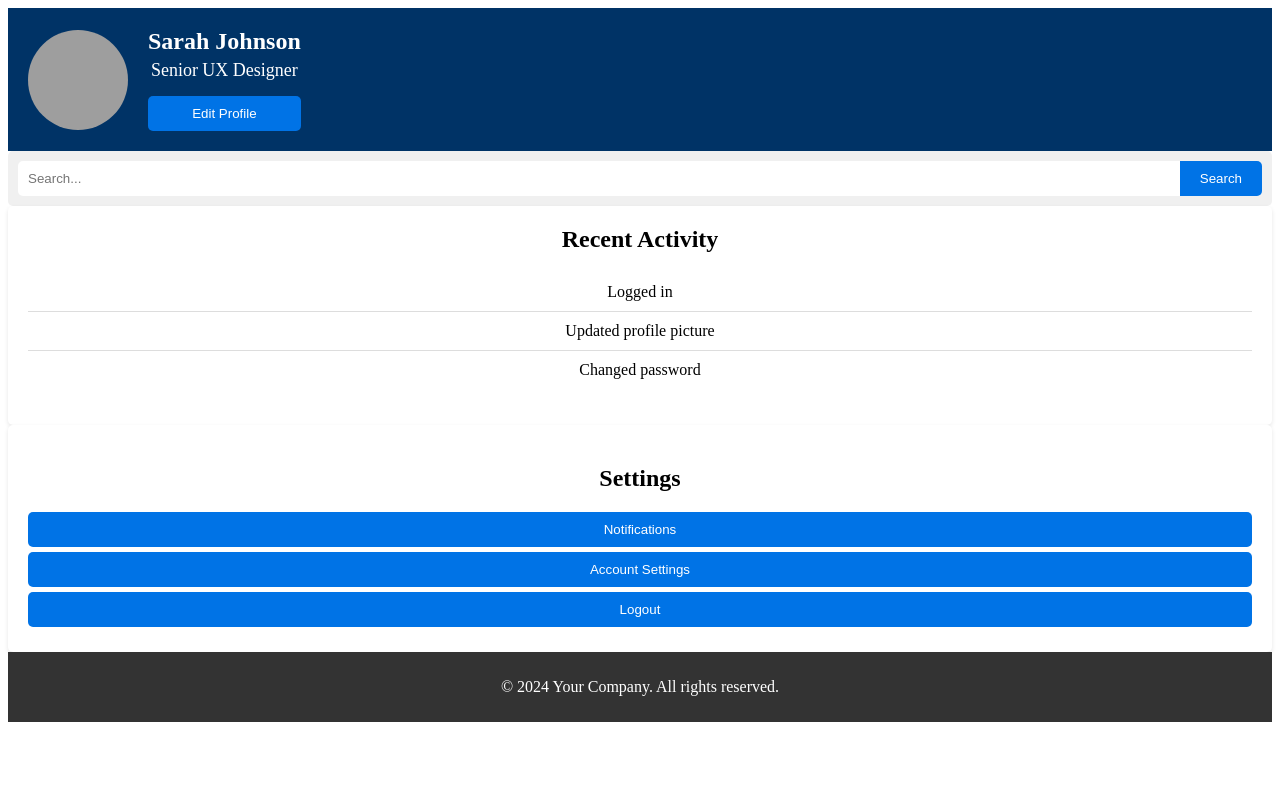
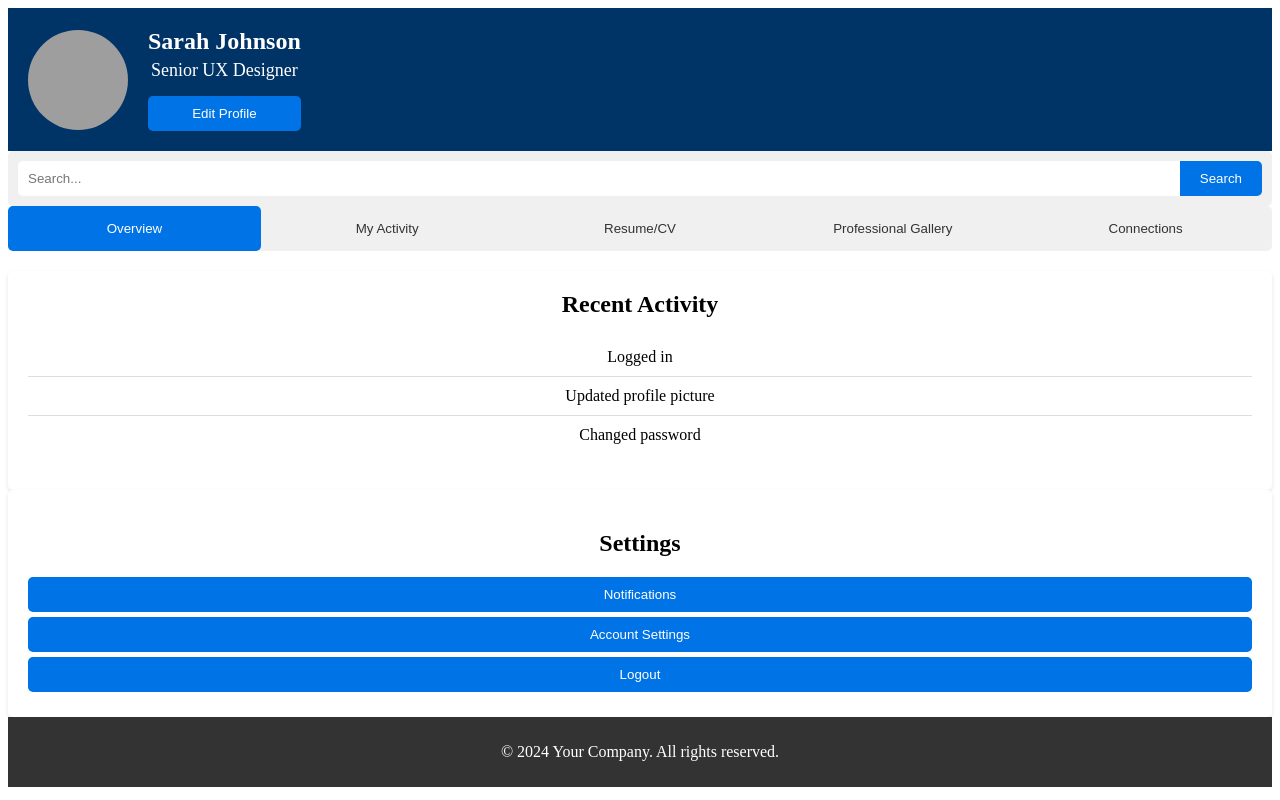
Before and after one commit to bayrp22/build2LeChat, a React (Create React App) app: page / in a window 1280 px wide. Built offline with nearby package versions, Linux system fonts and the light colour scheme; grey boxes are pictures that could not be loaded.

Commit message:
Add navigation tabs to the profile page

```diff
--- a/src/App.js
+++ b/src/App.js
@@ -4,6 +4,7 @@ import SearchBar from './components/SearchBar';
 import RecentActivity from './components/RecentActivity';
 import Settings from './components/Settings';
 import Footer from './components/Footer';
+import NavigationTabs from './components/NavigationTabs';
 import './App.css';
 
 function App() {
@@ -15,6 +16,7 @@ function App() {
     <div className="App">
       <Header />
       <SearchBar onSearch={handleSearch} />
+      <NavigationTabs />
       <RecentActivity />
       <Settings />
       <Footer />
--- /dev/null
+++ b/src/components/NavigationTabs.css
@@ -0,0 +1,23 @@
+.navigation-tabs {
+  display: flex;
+  background-color: #f0f0f0;
+  border-radius: 5px;
+  margin-bottom: 20px;
+}
+
+.navigation-tabs button {
+  flex: 1;
+  padding: 15px;
+  border: none;
+  background-color: transparent;
+  color: #333;
+  cursor: pointer;
+  border-radius: 5px;
+  transition: background-color 0.3s;
+}
+
+.navigation-tabs button.active,
+.navigation-tabs button:hover {
+  background-color: #0073e6;
+  color: white;
+}
--- /dev/null
+++ b/src/components/NavigationTabs.js
@@ -0,0 +1,16 @@
+import React from 'react';
+import './NavigationTabs.css';
+
+const NavigationTabs = () => {
+  return (
+    <div className="navigation-tabs">
+      <button className="active">Overview</button>
+      <button>My Activity</button>
+      <button>Resume/CV</button>
+      <button>Professional Gallery</button>
+      <button>Connections</button>
+    </div>
+  );
+};
+
+export default NavigationTabs;
```
